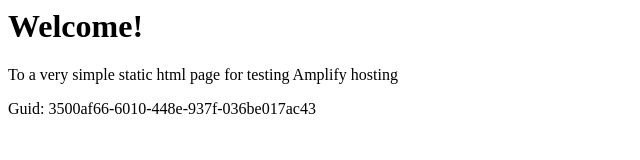
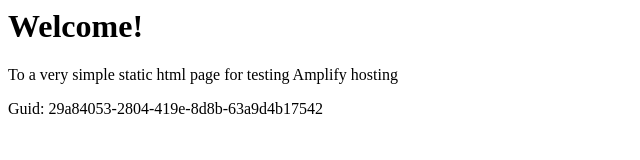
Before and after one commit to aws-aemilia-lhr/Github-PR-Commit-Integration-Test-DoNotTouch-GitHubWebhookPushCanaryTest-v1-preprod-eu-west-2, a website: page src/index.html in a window 1280 px wide. Shown: the full height of the page, 0-640 px from the left. Drawn offline with Linux system fonts and the light colour scheme.

Commit message:
commit from integ tests

```diff
--- a/src/index.html
+++ b/src/index.html
@@ -12,6 +12,6 @@
 <body>
     <h1>Welcome!</h1>
     <p>To a very simple static html page for testing Amplify hosting</p>
-    <p>Guid: 3500af66-6010-448e-937f-036be017ac43</p></body>
+    <p>Guid: 29a84053-2804-419e-8d8b-63a9d4b17542</p></body>
 
 </html>
```
